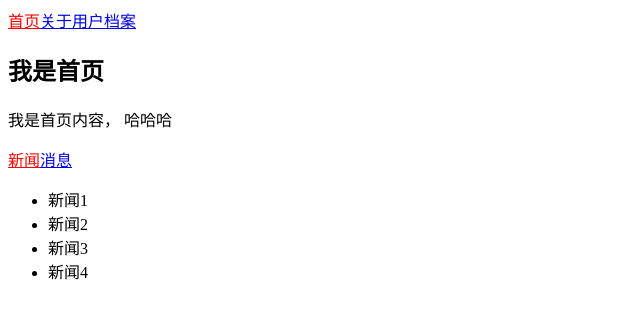
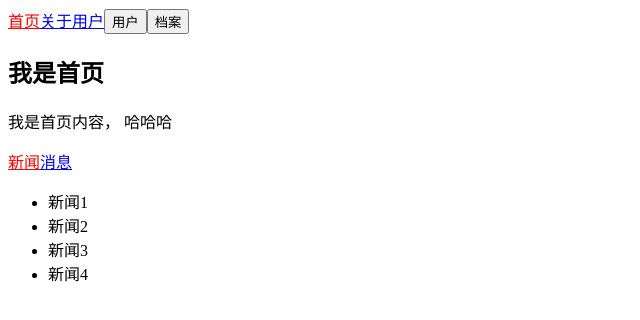
Before and after one commit to maicoder/learnVue, a Vue app in the folder 16-vue-router/learnvuerouter/: page /home/news in a window 1280 px wide. Shown: the top 320 px of the page, without its empty margins (0-640 px from the left). Built offline with nearby package versions, Linux system fonts and the light colour scheme.

Commit message:
Update App.vue

```diff
--- a/16-vue-router/learnvuerouter/src/App.vue
+++ b/16-vue-router/learnvuerouter/src/App.vue
@@ -11,7 +11,10 @@
     <router-link to="/about">关于</router-link>
     <router-link v-bind:to="'/user/' + userId">用户</router-link>
 <!--    <router-link to="/profile">档案</router-link>-->
-    <router-link v-bind:to="{path: '/profile', query: {name: 'Vue', age: 18, height: 1.88}}">档案</router-link>
+<!--    <router-link v-bind:to="{path: '/profile', query: {name: 'Vue', age: 18, height: 1.88}}">档案</router-link>-->
+
+    <button @click="userClick">用户</button>
+    <button @click="profileClick">档案</button>
 
     <router-view></router-view>
   </div>
@@ -37,6 +40,19 @@ export default {
       // this.$router.push('/about')
       this.$router.replace('/about')
       console.log('aboutClick');
+    },
+    userClick() {
+      this.$router.push('/user' + this.userId)
+    },
+    profileClick() {
+      this.$router.push({
+        path: '/profile',
+        query: {
+          name: 'Vue',
+          age: 16,
+          height: 1.88
+        }
+      })
     }
   }
 }
```
